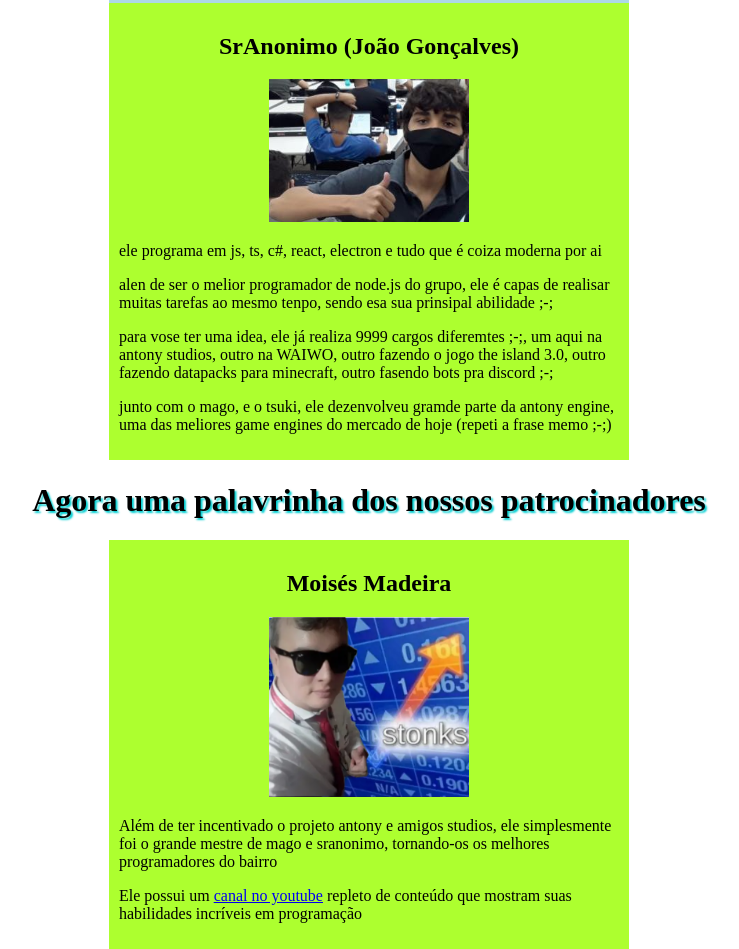
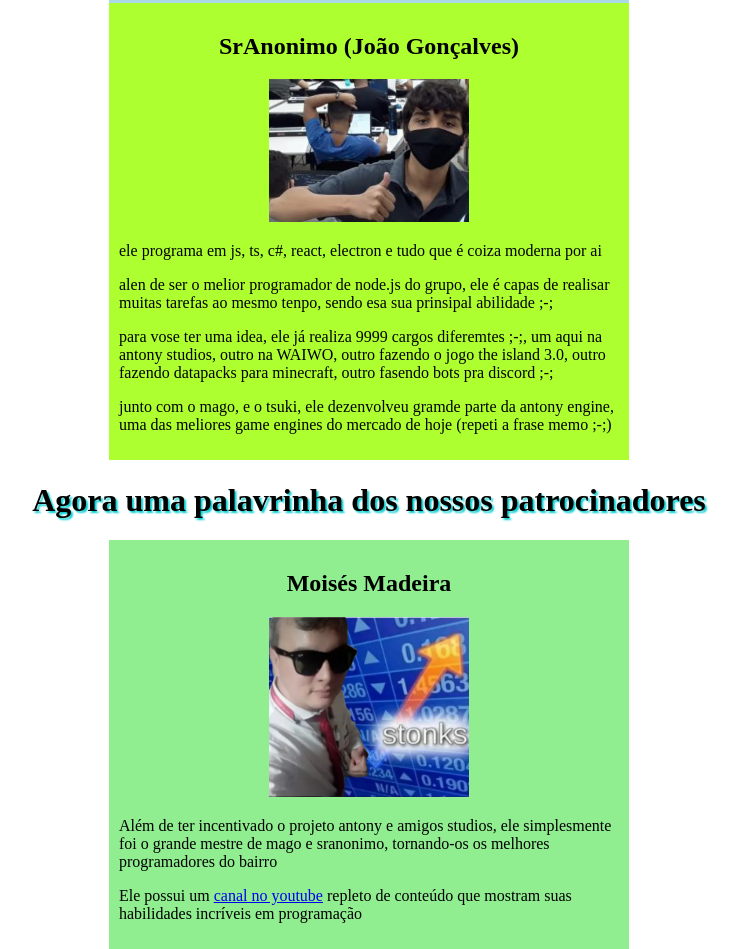
Before and after one commit to Antony-e-Amigos-Studios/Antony-e-Amigos-Studios.github.io, a plain HTML site: page index.html in a window 1280 px wide. Shown: the part 2850-3799 px from the top of the page, without its empty margins (271-1010 px from the left). Drawn offline with Linux system fonts and the light colour scheme.

Commit message:
changed moises color

```diff
--- a/index.html
+++ b/index.html
@@ -112,7 +112,7 @@
         </div>
 
         <h1>Agora uma palavrinha dos nossos patrocinadores</h1>
-        <div class="person" style="background-color: greenyellow;">
+        <div class="person" style="background-color: lightgreen;">
             <h2>Moisés Madeira</h2>
             <img src="images/moises.png">
             <p>Além de ter incentivado o projeto antony e amigos studios, ele simplesmente foi o grande mestre de mago e sranonimo, tornando-os os melhores programadores do bairro</p>
```
